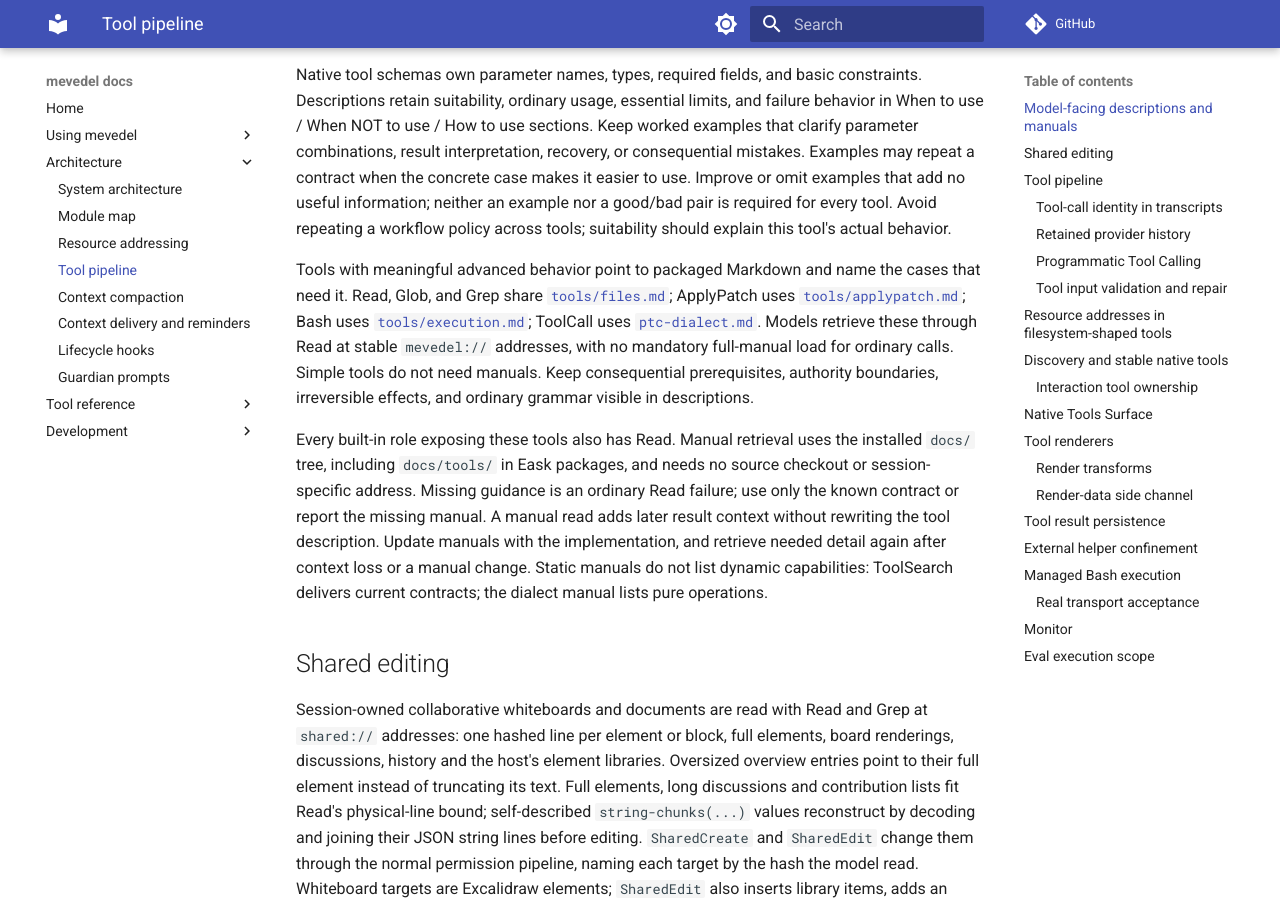
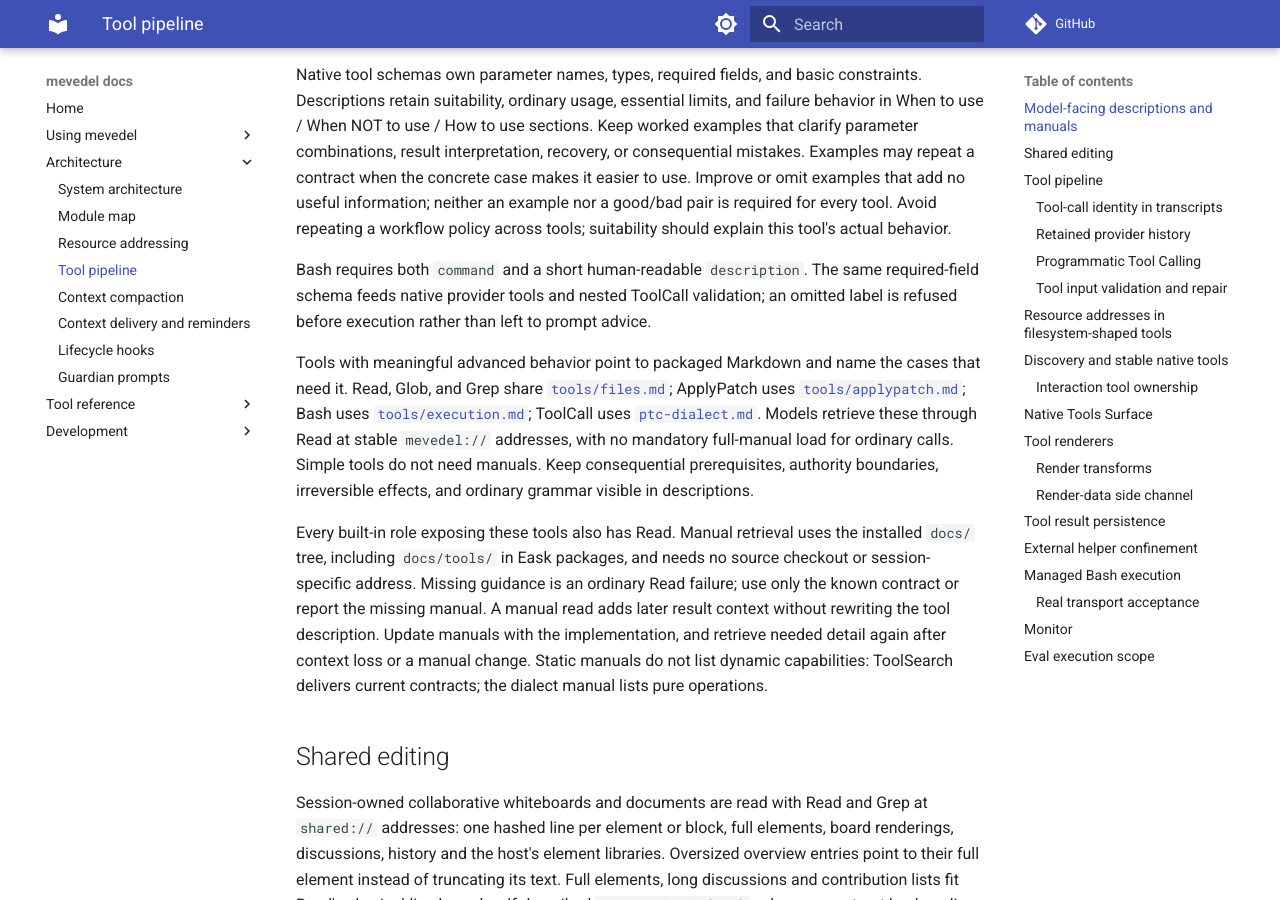
Before and after one commit to FrauH0lle/mevedel, an MkDocs documentation site: the page built from docs/tools.md, in a window 1280 px wide and 900 px high, scrolled down 362 px. Built offline with MkDocs 1.6.1 and Material for MkDocs 9.7.7, drawn with Linux system fonts in a browser that asks for light colours; comment, search, counter and statistics services are not loaded.

Commit message:
fix(bash): Require descriptions in every tool schema
* mevedel-tool-exec-registration.el (mevedel-tool-exec--register): Require the human-readable Bash label in native and ToolCall schemas.

* mevedel-skills-preparation.el (mevedel-skills-preparation--run-shell-command-async): Label generated shell-injection commands at their producer.

* test/test-mevedel-tool-exec-registration.el, test/test-mevedel-ptc-driver.el: Assert native required fields and nested rejection before execution.

* test/test-mevedel-{bash-plan,pipeline,acp-compaction,claude-code-session,permission-queue-git,permission-queue-profile,permission-queue,side-conversation}.el: Supply labels in execution fixtures without weakening their semantic checks.

* docs/tools.md: Document the common required-field contract.

Validation: strict compile and full check passed with 12586 results, 0 unexpected, 40 conditional skips (report 20261024-130846). The affected focused subset also reproduced six baseline order-dependent readiness fixture failures on master; complete suite remains green.

```diff
--- a/docs/tools.md
+++ b/docs/tools.md
@@ -19,6 +19,10 @@
 information; neither an example nor a good/bad pair is required for every tool.
 Avoid repeating a workflow policy across tools; suitability should explain this
 tool's actual behavior.
+
+Bash requires both `command` and a short human-readable `description`. The same
+required-field schema feeds native provider tools and nested ToolCall validation;
+an omitted label is refused before execution rather than left to prompt advice.
 
 Tools with meaningful advanced behavior point to packaged Markdown and name
 the cases that need it. Read, Glob, and Grep share
```
Also changed, not shown: 12 other files.
